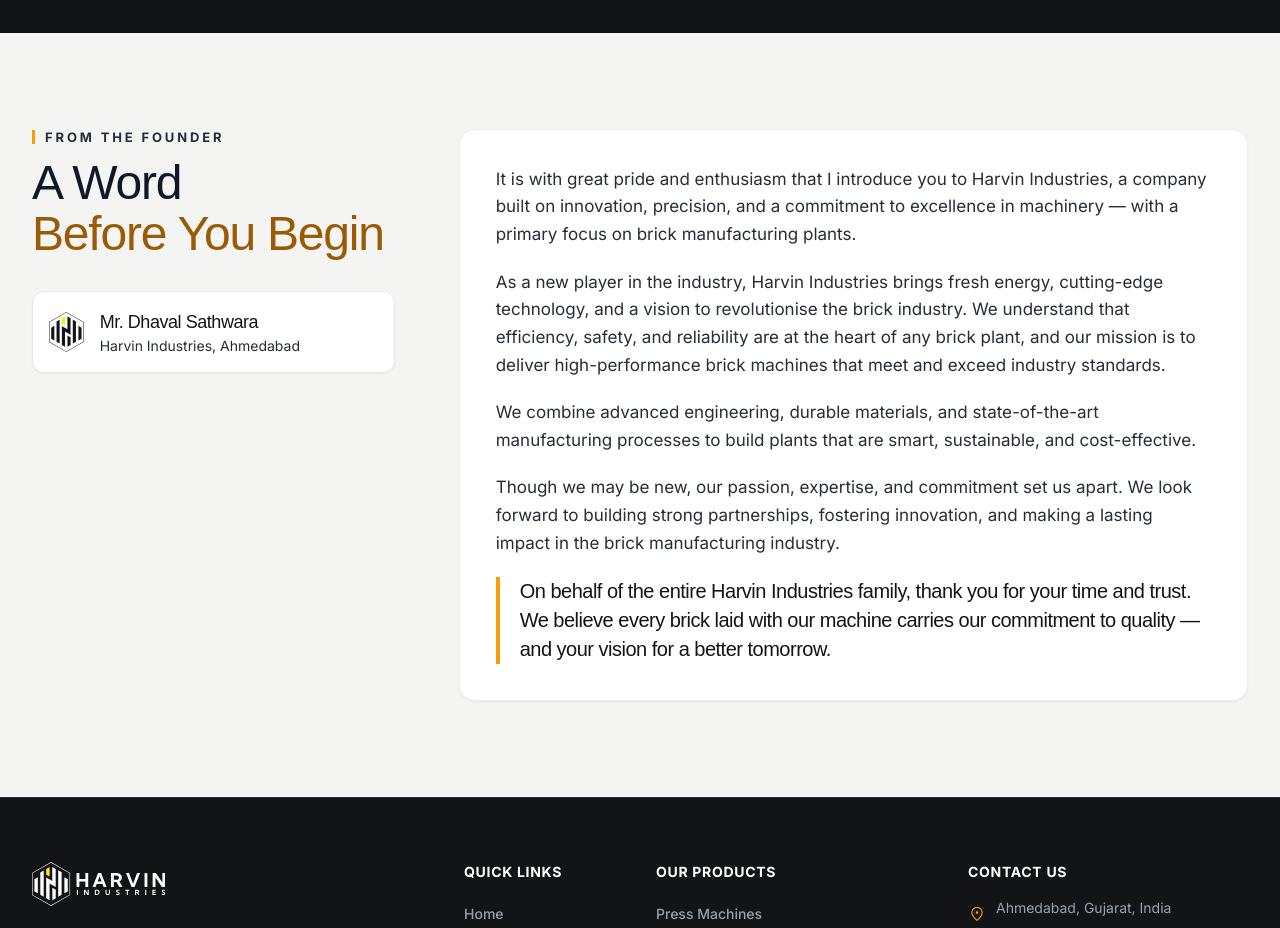
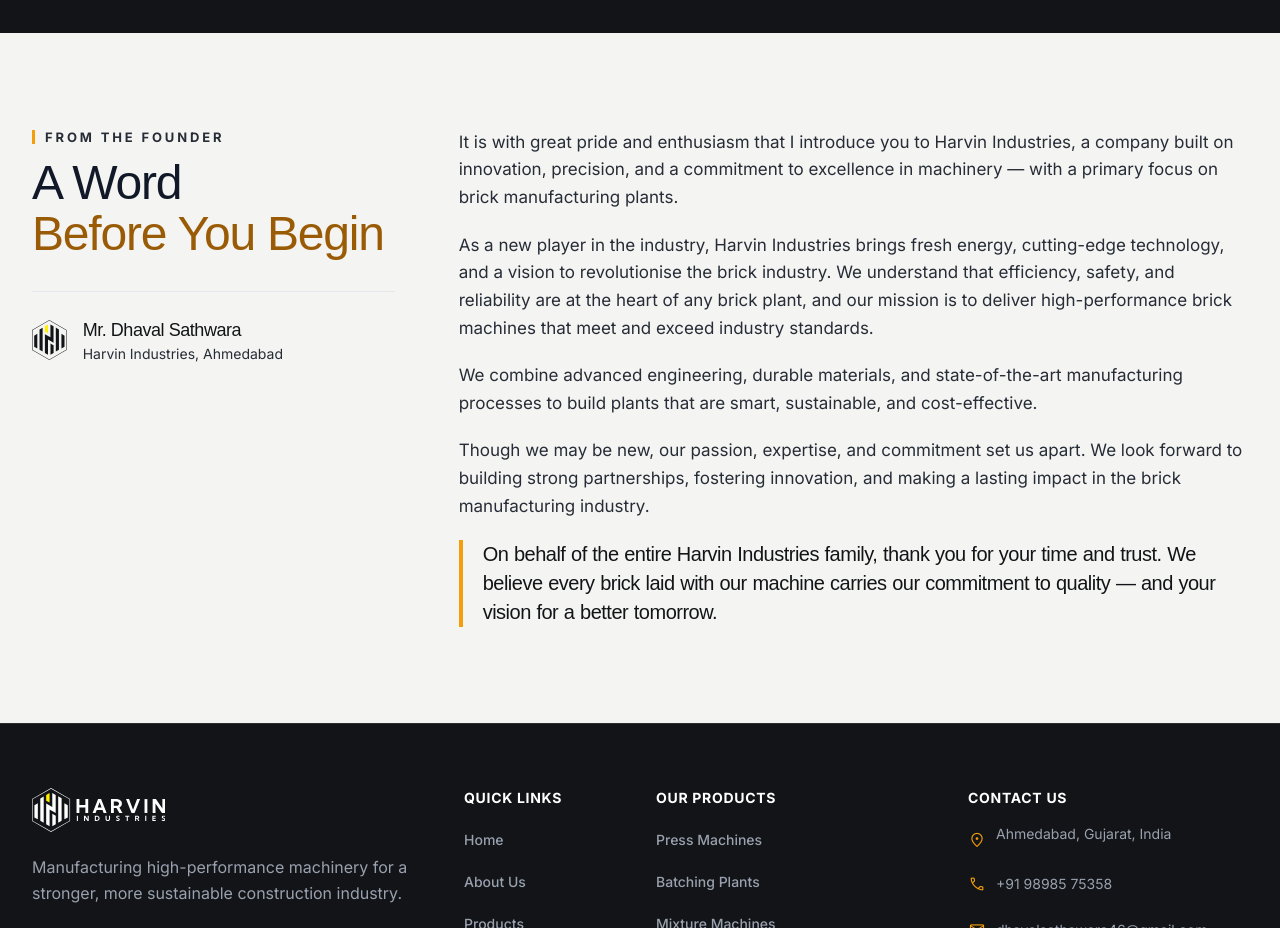
Before and after one commit to ayushsatvara1012/harvin_industries, a Next.js app: page /about in a window 1280 px wide. Shown: the part 2520-3448 px from the top of the page. Built offline with nearby package versions, Linux system fonts and the light colour scheme; no server answers; the database is empty; a web font is replaced by a local one.

Commit message:
feat(about): remove founder container boxes and implement interactive word hover scale with 3D text shadow

```diff
--- a/src/components/about/FounderMessage.tsx
+++ b/src/components/about/FounderMessage.tsx
@@ -13,7 +13,7 @@
               <span className="text-brand-accent-text">Before You Begin</span>
             </SectionHeader>
 
-            <div className="mt-8 flex items-center gap-4 rounded-xl border border-brand-border bg-white p-4 shadow-xs transition-all duration-300 ease-out hover:-translate-y-1.5 hover:shadow-lg hover:border-brand-accent/40 cursor-default transform-gpu">
+            <div className="mt-8 flex items-center gap-4 border-t border-brand-border pt-6">
               <Logo className="h-10 w-auto shrink-0 text-brand-ink" />
               <div>
                 <p className="font-display text-lg tracking-tight text-brand-ink">
@@ -25,19 +25,41 @@
           </div>
 
           <div className="lg:col-span-8">
-            <div className="rounded-2xl border border-brand-border/70 bg-white p-7 sm:p-9 shadow-xs transition-all duration-300 ease-out hover:-translate-y-1.5 hover:shadow-xl hover:shadow-brand-ink/5 hover:border-brand-accent/30 cursor-default transform-gpu space-y-5">
-              {FOUNDER.paragraphs.map((paragraph) => (
+            <div className="space-y-5">
+              {FOUNDER.paragraphs.map((paragraph, pIdx) => (
                 <p
-                  key={paragraph.slice(0, 40)}
+                  key={pIdx}
                   className="text-base lg:text-[17px] leading-relaxed text-brand-text-secondary"
                 >
-                  {paragraph}
+                  <span className="sr-only">{paragraph}</span>
+                  <span aria-hidden="true">
+                    {paragraph.split(" ").map((word, wIdx) => (
+                      <span
+                        key={wIdx}
+                        className="inline-block mr-[0.28em] transform-gpu transition-all duration-200 ease-out cursor-default hover:-translate-y-1 hover:scale-110 hover:text-brand-ink hover:[text-shadow:0_3px_8px_rgba(209,140,24,0.35),0_1px_2px_rgba(0,0,0,0.15)] select-none"
+                      >
+                        {word}
+                      </span>
+                    ))}
+                  </span>
                 </p>
               ))}
 
-              <p className="border-l-4 border-brand-yellow pl-5 font-display text-lg sm:text-xl leading-[1.45] tracking-tight text-brand-ink">
-                {FOUNDER.closing}
-              </p>
+              <div className="group border-l-4 border-brand-yellow pl-5 transition-colors duration-300 hover:border-brand-accent-text">
+                <p className="font-display text-lg sm:text-xl leading-[1.45] tracking-tight text-brand-ink">
+                  <span className="sr-only">{FOUNDER.closing}</span>
+                  <span aria-hidden="true">
+                    {FOUNDER.closing.split(" ").map((word, wIdx) => (
+                      <span
+                        key={wIdx}
+                        className="inline-block mr-[0.28em] transform-gpu transition-all duration-200 ease-out cursor-default hover:-translate-y-1 hover:scale-110 hover:text-brand-accent-text hover:[text-shadow:0_3px_8px_rgba(209,140,24,0.35),0_1px_2px_rgba(0,0,0,0.2)] select-none"
+                      >
+                        {word}
+                      </span>
+                    ))}
+                  </span>
+                </p>
+              </div>
             </div>
           </div>
         </div>
```
